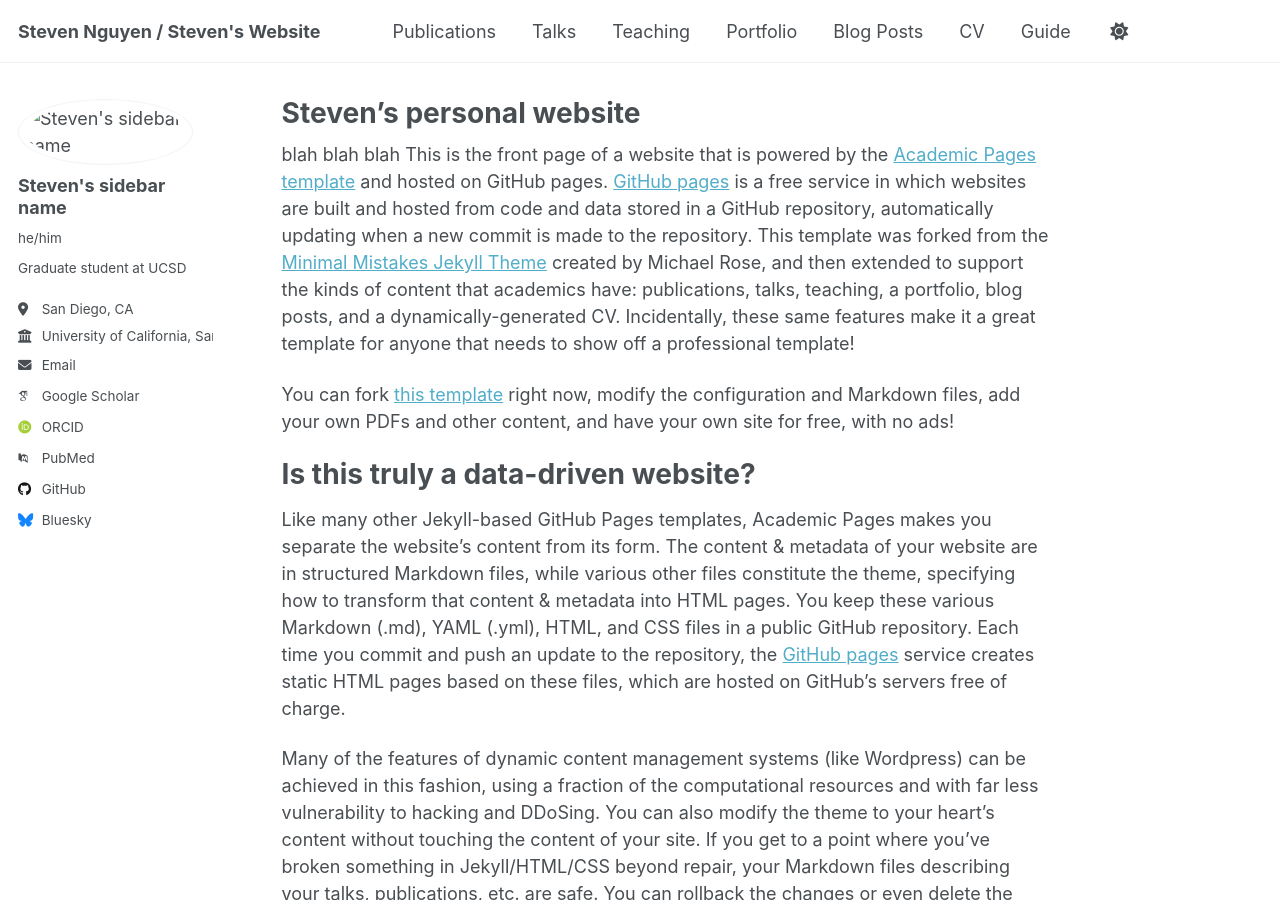
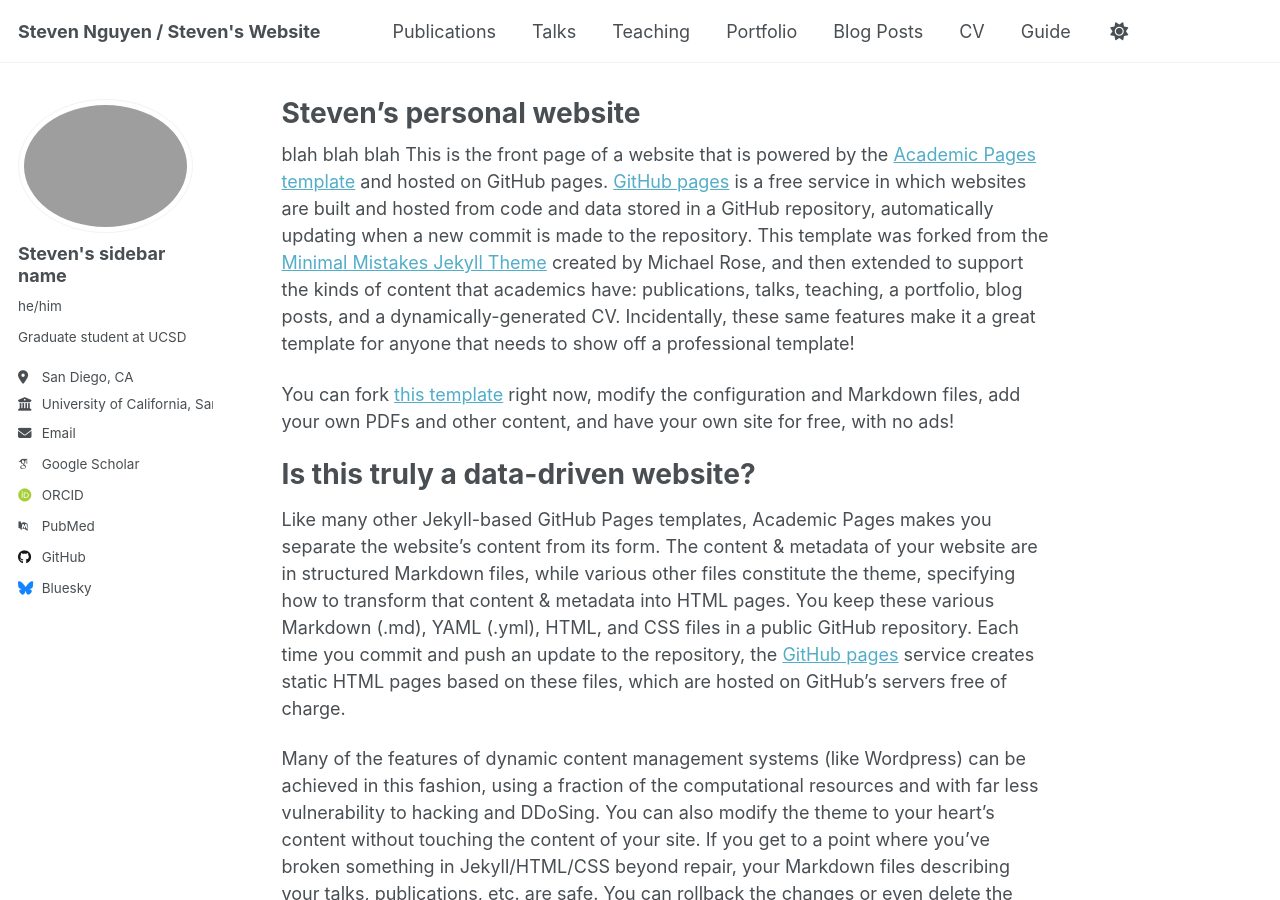
Before and after one commit to nguyensteven01/nguyensteven01.github.io, a Jekyll site: the page built from _pages/about.md, in a window 1280 px wide and 900 px high. Built offline with Jekyll 4.4.1, drawn with Linux system fonts in a browser that asks for light colours; some web fonts are replaced; a script that is not in the unit is left out.

Commit message:
Added new profile picture from powell headshot

```diff
--- a/_config.yml
+++ b/_config.yml
@@ -23,7 +23,7 @@ repository               : "nguyensteven01/nguyensteven01.github.io"
 #               Additional customization can be done by editing /_includes/author-profile.html
 author:
   # Biographic information
-  avatar           : "images/bio-photo-2.jpg"
+  avatar           : "images/powell_headshot.jpg"
   name             : "Steven's sidebar name"
   pronouns         : "he/him"
   bio              : "Graduate student at UCSD"
```
Also changed, not shown: 2 other files.
